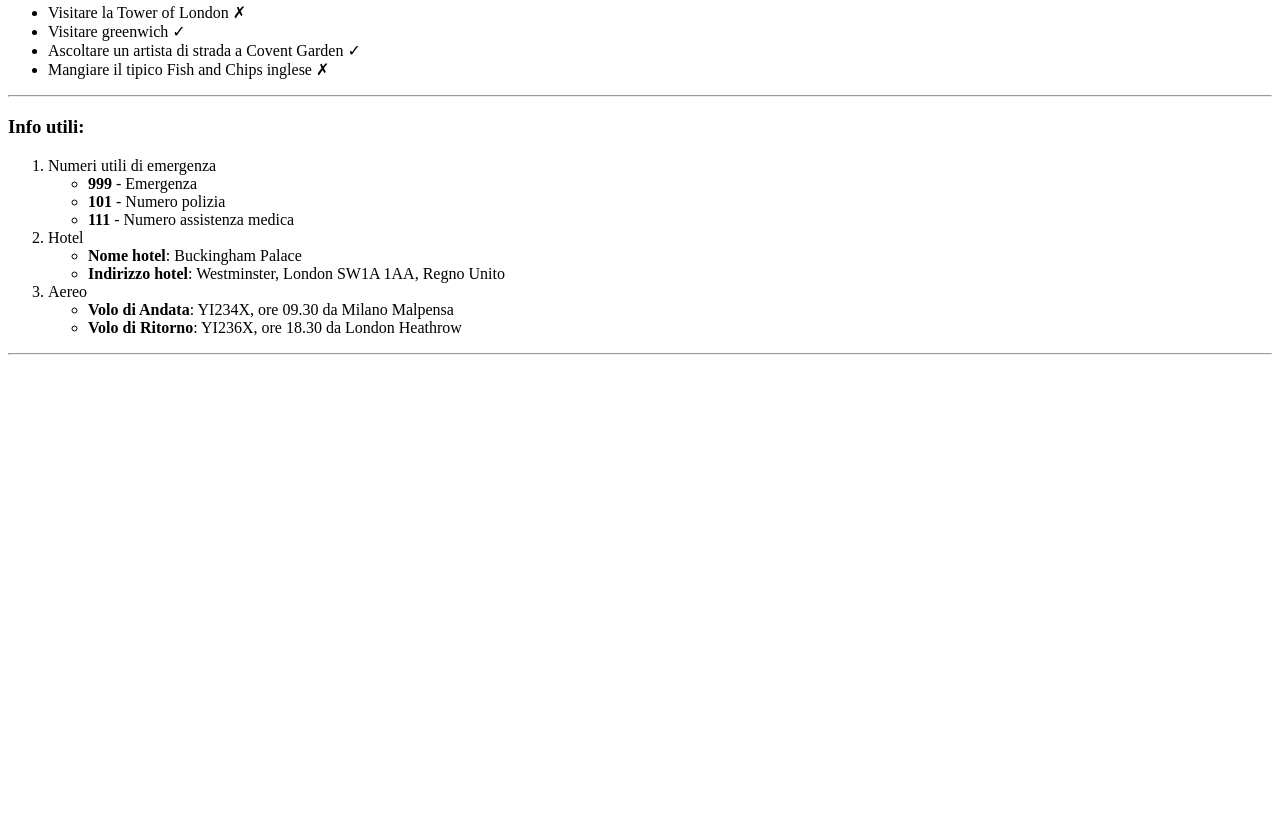
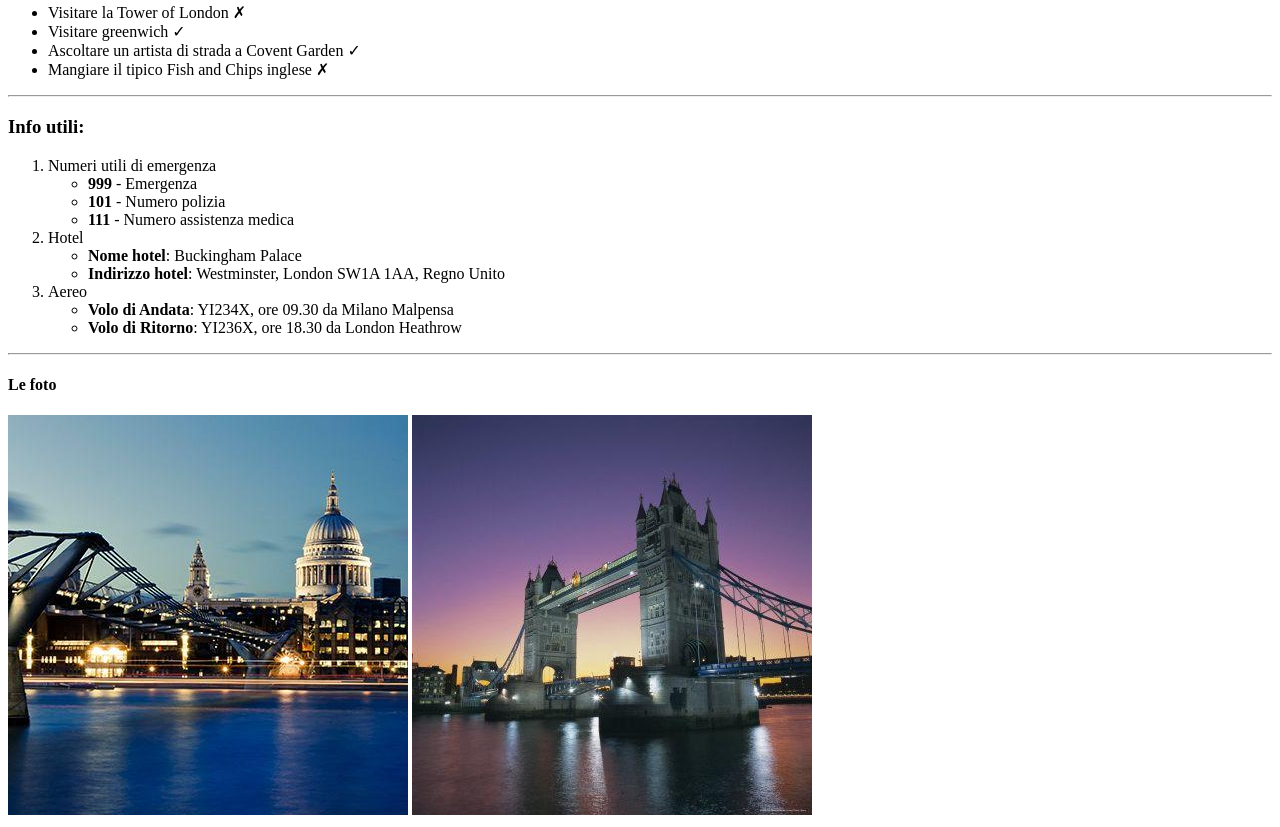
Before and after one commit to Vinffs/html-london-trip, a plain HTML site: page index.html in a window 1280 px wide. Shown: the part 939-1766 px from the top of the page. Before the commit the page ends 1302 px from the top, so only its background shows below. Drawn offline with Linux system fonts and the light colour scheme.

Commit message:
completed aside + fix blank td table

```diff
--- a/index.html
+++ b/index.html
@@ -48,7 +48,7 @@
                 </tr>
                 <tr>
                     <td>Totale</td>
-                    <td></td>
+                    <td>&nbsp;</td>
                     <td>360&euro;</td>
                 </tr>
             </table>
@@ -99,7 +99,9 @@
 
     <!-- inizio aside -->
     <aside>
-
+        <h4>Le foto</h4>
+        <img src="img/london-400x400-compressor_0.jpg" alt="london-landscape4">
+        <img src="img/evening-tower-bridge-and-river-thames-london_u-L-P2QVZJ0.jpg" alt="tower-bridge">
     </aside>
     <!-- fine aside -->
 
```
